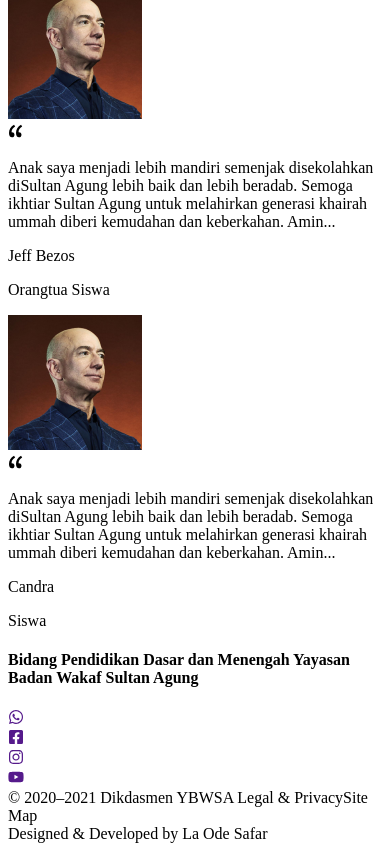
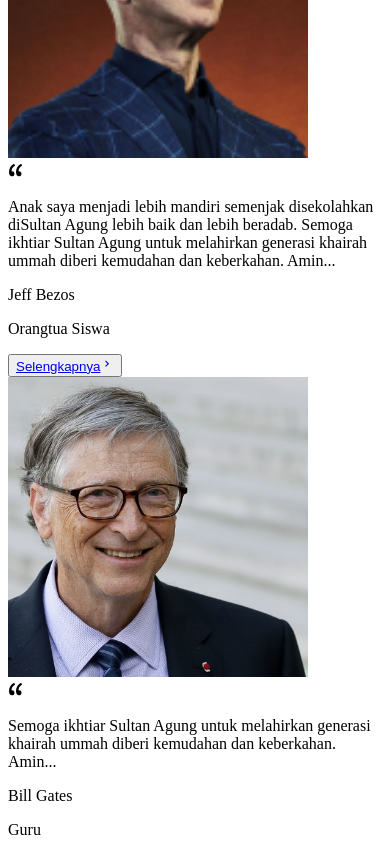
Before and after one commit to laodesafar/dikdasmenfront, a Next.js app: page / in a window 390 px wide. Shown: the part 7340-8185 px from the top of the page. Built offline with nearby package versions, Linux system fonts and the light colour scheme.

Commit message:
tambahakan testimoni dan sedikit responsive

```diff
--- a/components/Layout/Agenda.js
+++ b/components/Layout/Agenda.js
@@ -4,13 +4,13 @@ import ButtonLengkap from "@components/UI/ButtonLengkap";
 
 export default function Agenda() {
   return (
-    <section className="flex mt-10 ">
+    <section className="flex my-10 ">
       <div className="container mx-auto bg-gray-100 rounded-lg px-4 py-6 shadow-md  ">
         <h1 className="text-center capitalize text-2xl py-4 font-semibold text-green-500">
           Agenda Mendatang
         </h1>
 
-        <div className="grid grid-cols-3 gap-6 py-6">
+        <div className="grid grid-cols-1 md:grid-cols-3 gap-6 py-6 px-2 md:px-0">
           <div className="card flex flex-row ">
             <div className="max-h-28 p-2 bg-green-500 text-center rounded-md flex-shrink-0">
               <h1 className="text-white font-semibold text-3xl ">18</h1>
--- a/components/Layout/Pendidikan.js
+++ b/components/Layout/Pendidikan.js
@@ -34,7 +34,9 @@ export default function Pendidikan() {
             </div>
 
             <div className="mt-6 max-w-[10rem]">
-              <ButtonLengkap variant="green-button">Selengkapnya</ButtonLengkap>
+              <ButtonLengkap variant="green-button" href="/pendidikan">
+                Selengkapnya
+              </ButtonLengkap>
             </div>
           </div>
         </div>
--- a/components/Layout/Testimonial.js
+++ b/components/Layout/Testimonial.js
@@ -1,4 +1,4 @@
-import { useState } from "react";
+import { useState, useEffect } from "react";
 import CardTesti from "@components/UI/CardTesti";
 
 export default function Testimonial() {
@@ -7,8 +7,8 @@ export default function Testimonial() {
       id: 1,
       src: "/assets/images/image4.png",
       description:
-        "Anak saya menjadi lebih mandiri semenjak disekolahkan diSultan Agung lebih baik dan lebih beradab. Semoga ikhtiar Sultan Agung untuk melahirkan generasi khairah ummah diberi kemudahan dan keberkahan. Amin...",
-      name: "Jeff Bezos",
+        "Lorem ipsum dolor sit amet consectetur adipisicing elit. Repudiandae beatae neque omnis vitae sit! Eos distinctio perspiciatis dolores quo facere, magnam enim beatae voluptates ipsum accusantium esse temporibus est quas!. Amin...",
+      name: "Samara",
       status: "Orangtua Siswa",
     },
     {
@@ -21,11 +21,11 @@ export default function Testimonial() {
     },
     {
       id: 3,
-      src: "/assets/images/image4.png",
+      src: "/assets/images/bill.jpeg",
       description:
-        "Anak saya menjadi lebih mandiri semenjak disekolahkan diSultan Agung lebih baik dan lebih beradab. Semoga ikhtiar Sultan Agung untuk melahirkan generasi khairah ummah diberi kemudahan dan keberkahan. Amin...",
-      name: "Jeff Bezos",
-      status: "Orangtua Siswa",
+        "Semoga ikhtiar Sultan Agung untuk melahirkan generasi khairah ummah diberi kemudahan dan keberkahan. Amin...",
+      name: "Bill Gates",
+      status: "Guru",
     },
     {
       id: 4,
@@ -37,14 +37,19 @@ export default function Testimonial() {
     },
   ]);
 
-  const [active, setActive] = useState("");
+  const [active, setActive] = useState("active0");
+
+  const handleActive = (value) => {
+    setActive(value);
+    console.log(active);
+  };
 
   return (
     <div className="container mx-auto">
       <h2 className="text-2xl capitalize font-semibold my-4 md:mt-10 md:mb-5 lg:text-3xl text-green-500 ">
         Kata Mereka Tentang Dikdasmen
       </h2>
-      <div className="flex -space-x-40 overflow-hidden mb-10">
+
       {testimoni.map((testi, index) => (
         <CardTesti
           key={testi.id}
@@ -54,10 +59,9 @@ export default function Testimonial() {
           status={testi.status}
           active={active}
           index={index}
-            onHover={() => setActive(`active${index}`)}
+          handleActive={handleActive}
         />
       ))}
     </div>
-    </div>
   );
 }
--- a/components/UI/ButtonLengkap.js
+++ b/components/UI/ButtonLengkap.js
@@ -1,10 +1,10 @@
-import React from "react";
+import Link from "next/link";
 
 import { BiChevronRight } from "react-icons/bi";
 
-export default function ButtonLengkap({ className, children, variant }) {
+export default function ButtonLengkap({ className, children, variant, href }) {
   const variants = {
-    default: `text-green-500 hover:text-green-700 `,
+    default: `flex items-center text-green-500 hover:text-green-700 `,
     "white-button": ` bg-green-500 py-2 px-6 border-white border-2 border-solid text-white rounded-sm shadow-lg mt-6   hover:bg-green-600`,
     "green-button": `text-white py-2 px-6 bg-green-500 hover:bg-green-700 rounded-sm `,
   };
@@ -13,14 +13,15 @@ export default function ButtonLengkap({ className, children, variant }) {
 
   return (
     <button className={className}>
-      <a
-        href="#"
-        className={`flex items-center text-sm md:text-base transition-colors duration-300 ease-in-out
-        }  ${variantHandler}`}
-      >
-        {children}{" "}
-        {variant === "default" && <BiChevronRight className="w-6 h-6" />}
-      </a>
+      <Link href={href !== undefined ? href : "#"}>
+        <a
+          className={`text-sm md:text-base transition-colors duration-300 ease-in-out
+        ${variantHandler}`}
+        >
+          {children}
+          {variant === "default" && <BiChevronRight className="w-6 h-6" />}
+        </a>
+      </Link>
     </button>
   );
 }
--- a/components/UI/CardTesti.js
+++ b/components/UI/CardTesti.js
@@ -1,6 +1,8 @@
-import React from "react";
+import { useState } from "react";
+import Image from "next/image";
 
 import { VscQuote } from "react-icons/vsc";
+import ButtonLengkap from "./ButtonLengkap";
 
 export default function CardTesti({
   active,
@@ -8,58 +10,80 @@ export default function CardTesti({
   description,
   name,
   status,
-  onHover,
   index,
+  handleActive,
 }) {
+  const [testimoni, setTestimoni] = useState([
+    {
+      id: 1,
+      src: "/assets/images/image4.png",
+    },
+    {
+      id: 2,
+      src: "/assets/images/image4.png",
+    },
+    {
+      id: 3,
+      src: "/assets/images/bill.jpeg",
+    },
+    {
+      id: 4,
+      src: "/assets/images/image4.png",
+    },
+  ]);
+
   return (
     <div
-      onMouseEnter={onHover}
-      className={`flex  flex-col items-center p-2  transition-all duration-300 ease-in-out cursor-pointer  ${
-        active !== `active${index}` ? "bg-white z-0" : "bg-green-500 z-40"
-      }   shadow-inner min-w-[376px] `}
+      className={`grid grid-cols-1 md:grid-cols-3  ${
+        active !== `active${index}` ? "hidden" : "block"
+      }`}
     >
-      <img
-        className={`rounded-full h-32 w-32 my-5 ${
-          active !== `active${index}` ? "opacity-30" : ""
-        }  `}
-        src={src}
-        alt={name}
-      />
       <div
-        className={`px-7 ${active !== `active${index}` ? "opacity-50" : ""} `}
+        className={`flex items-center justify-center py-10 bg-green-500 rounded-l-md `}
       >
-        <VscQuote
-          className={` ${
-            active !== `active${index}` ? "text-gray-400" : "text-white"
-          } text-2xl mb-2  `}
+        <Image
+          className="h-60 w-60 rounded-full "
+          src={src}
+          alt={name}
+          objectFit="cover"
+          width={300}
+          height={300}
         />
-        <p
-          className={`font-light text-sm ${
-            active !== `active${index}` ? "text-gray-400" : "text-white"
-          }  mb-2`}
-        >
-          {description}
-        </p>
-        <div
-          className={`border-b-2  ${
-            active !== `active${index}` ? "border-gray-400" : "border-green-400"
-          }   `}
-        ></div>
-        <div className="my-2 text-sm font-light">
-          <p
-            className={`text-lg ${
-              active !== `active${index}` ? "text-gray-400" : "text-yellow-400"
-            }  `}
-          >
-            {name}
+      </div>
+      <div className="flex flex-col p-7 justify-between bg-white min-h-[400px] py-10 col-span-2  rounded-r-lg">
+        <VscQuote />
+        <div className="">
+          <p className="font-normal text-base  text-gray-600  mb-4">
+            {description}
           </p>
-          <p
-            className={`${
-              active !== `active${index}` ? "text-gray-400" : "text-white"
-            }  `}
-          >
-            {status}
-          </p>
+          <div className="border-b-2  border-green-500   "></div>
+          <div className="my-2 text-sm font-light">
+            <p className="text-lg font-normal text-green-500  ">{name}</p>
+            <p className="text-gray-600 font-normal  ">{status}</p>
+          </div>
+        </div>
+        <div className="flex items-center space-x-1 cursor-pointer ">
+          {testimoni.map((testi, i) => (
+            <div
+              key={i}
+              className={` relative   ${
+                i === index ? "h-14 w-14" : "h-10 w-10"
+              }`}
+              onClick={() => handleActive(`active${i}`)}
+            >
+              <Image
+                className="rounded-full "
+                src={testi.src}
+                objectFit="cover"
+                layout="fill"
+              />
+            </div>
+          ))}
+          <div>
+            <ButtonLengkap variant="default" className="ml-5">
+              Selengkapnya
+            </ButtonLengkap>
+          </div>
         </div>
       </div>
     </div>
--- a/pages/index.js
+++ b/pages/index.js
@@ -18,7 +18,9 @@ export default function Home() {
       <Pendidikan />
       <Sambutan />
       <Agenda />
-      <Testimonial />
+      <div className="bg-gray-200 py-4">
+        <Testimonial />
+      </div>
       <Footer />
     </>
   );
--- a/pages/pendidikan/index.js
+++ b/pages/pendidikan/index.js
@@ -110,11 +110,11 @@ export default function Pendidikan() {
             </p>
           </div>
         </div>
-        <div className="block">
+        <div className="block mx-5">
           <h2 className="text-2xl capitalize font-semibold my-4 md:mt-10 md:mb-5 lg:text-3xl text-green-500 ">
             Sekolah-Sekolah Bidang Dikdasmen YBWSA
           </h2>
-          <div className="max-w-[60%]">
+          <div className="max-w-full md:max-w-[60%]">
             <p className="text-gray-500 font-medium">
               Bidang Pendidikan Dasar dan Menengah Yayasan Badan Wakaf Sultan
               Agung menyelenggarakan berbagai jenjang pendidikan meliputi KB-TK,
```
Also changed, not shown: pages/kontak/index.js (+6 -4 lines), public/assets/images/bill.jpeg (added). Lines whose indentation alone changed are shown as unchanged.
